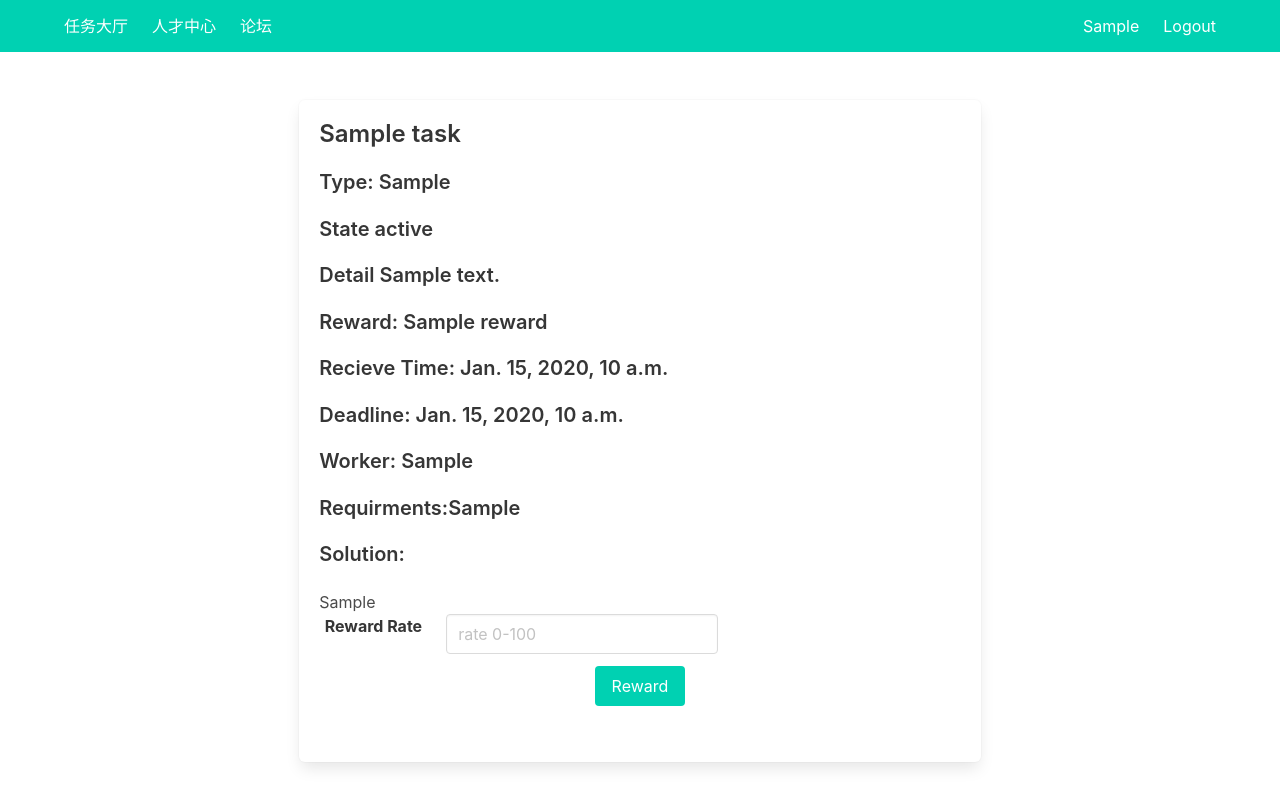
After one commit to Tong12138/python_crowdnet, a Django app: template templates/reward.html in a window 1280 px wide. The commit adds this page. Run offline with Django 3.2, Linux system fonts and the light colour scheme; the template is opened without the code that fills it: most values are stand-ins (such as "Sample title", 1, 10 or a date in 2020); parts of the project's set-up code (start-up, migrations or seed data) failed here and were passed over; some libraries are stand-ins or nearby versions.

Commit message:
增加了获取记录、奖励分配功能 ，修改了注册功能

```diff
--- a/crowdsourcing/urls.py
+++ b/crowdsourcing/urls.py
@@ -34,5 +34,7 @@ urlpatterns = [
     path('logout/', views.logout, name='logout'),
     path('jointask/<taskId>', views.jointask, name='jointask'),
     path('mytask/<taskId>', views.mytaskView.as_view(), name='mytask'),
+    path('reward/<taskId>', views.rewardView.as_view(), name='reward'),
+
 
 ]
--- a/templates/profile.html
+++ b/templates/profile.html
@@ -132,7 +132,7 @@
                     <h3 class="title is-5" > &nbsp posted tasks</h3>
                     {% for task in user.post_tasks %}
                         <div class="box">
-                        <a class="title is-5" href="">{{task}}</a>
+                        <a class="title is-5" href="/reward/{{ task }}">{{task}}</a>
                             <br><br>
                         <p>release time: {{ task.deadline }}</p>
                     </div>
--- /dev/null
+++ b/templates/reward.html
@@ -0,0 +1,73 @@
+{% extends 'base.html' %}
+{% block body %}
+    <div class="section">
+        <div class="container">
+            <div class="columns">
+                <div class="column is-three-fifths is-offset-one-fifth">
+                    <div class="box">
+                        <form action="/reward/{{ task.id }}" method="post" accept-charset="UTF-8">
+                            {% csrf_token %}
+
+                            <div class="columns">
+                                <div class="column is-three-quarters">
+                                    <h3 class="title is-4">{{ task.name }} </h3>
+                                </div>
+
+                            </div>
+
+
+                            <h3 class="title is-5">Type: {{ task.task_type }}</h3>
+
+                            <h3 class="title is-5">State {{ task.state }}</h3>
+
+                            <h3 class="title is-5">Detail {{ task.detail }}</h3>
+
+
+                            <h3 class="title is-5">Reward: {{ task.reward }}</h3>
+
+                            <h3 class="title is-5">Recieve Time: {{ task.receive_time }}</h3>
+                            <h3 class="title is-5">Deadline: {{ task.deadline }}</h3>
+
+                            <h3 class="title is-5">Worker: {{ task.final_worker }}</h3>
+
+
+                            <h3 class="title is-5">Requirments:{{ task.worker_requirement }}</h3>
+                            <p></p>
+
+                            {% if task.final_solution %}
+
+                            <h3 class="title is-5">Solution:</h3>
+                            <p>{{ task.final_solution }}</p>
+
+                             <div class="field info-field is-horizontal">
+                                <div class="field-label">
+                                    <label class="label">Reward Rate</label>
+                                </div>
+                                <div class="field-body">
+
+                                        <div class="control" >
+                                            <input type="hidden"  name="workerid" value="{{ task.final_worker }}">
+                                            <input class="input" name="rate" type="number" min="0"  placeholder="rate 0-100" value="">
+                                        </div>
+
+                                </div>
+
+                            </div>
+
+
+                             <div class="field" align="center">
+                                        <div class="control">
+                                            <input class="button is-primary" type="submit" value="Reward">
+                                        </div>
+                             </div>
+                            {% endif %}
+
+                          <br>
+                        </form>
+                    </div>
+
+                </div>
+            </div>
+        </div>
+    </div>
+{% endblock %}
```
Also changed, not shown: base/form.py (+10 -2 lines), base/models.py (+23 -2 lines), base/views.py (+49 -7 lines), templates/login.html (+12 -24 lines), templates/mytask.html (+10 -4 lines), templates/register.html (+13 -0 lines), templates/task.html (+12 -2 lines), 1 other file.
